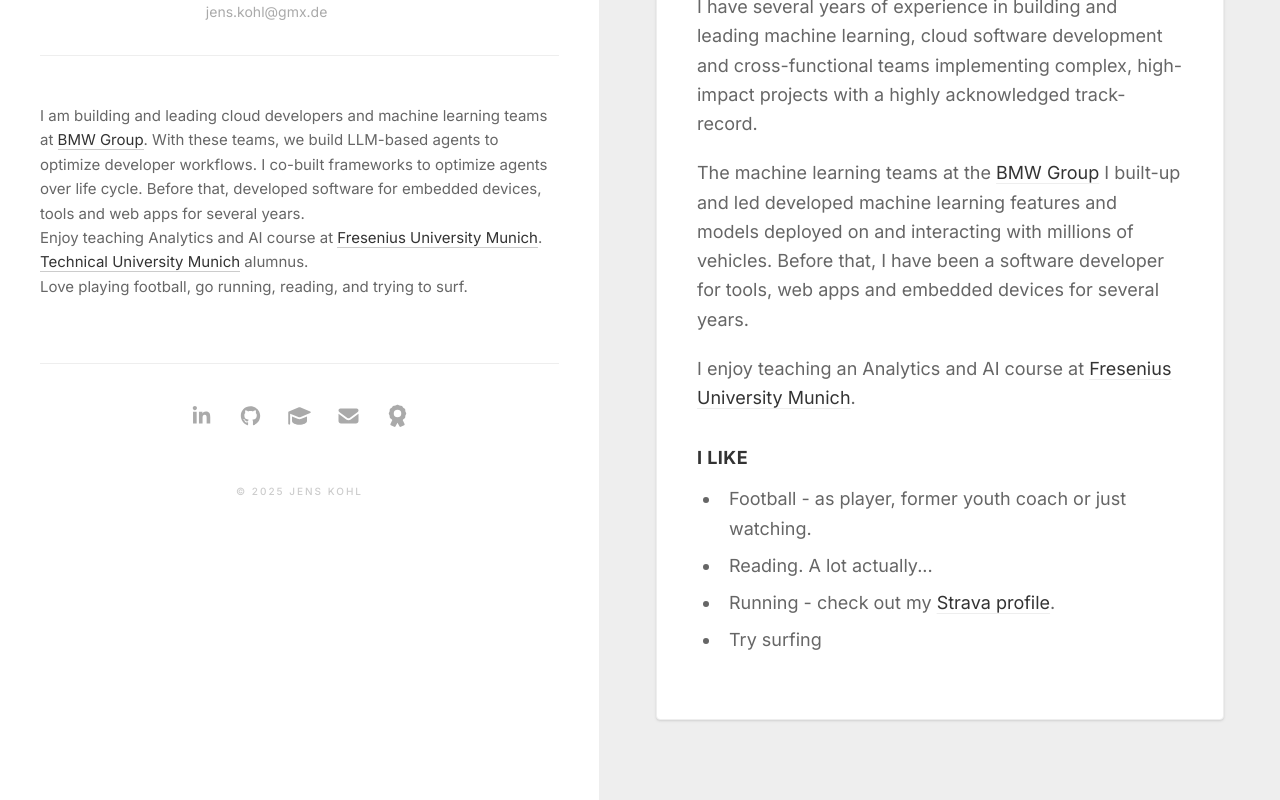
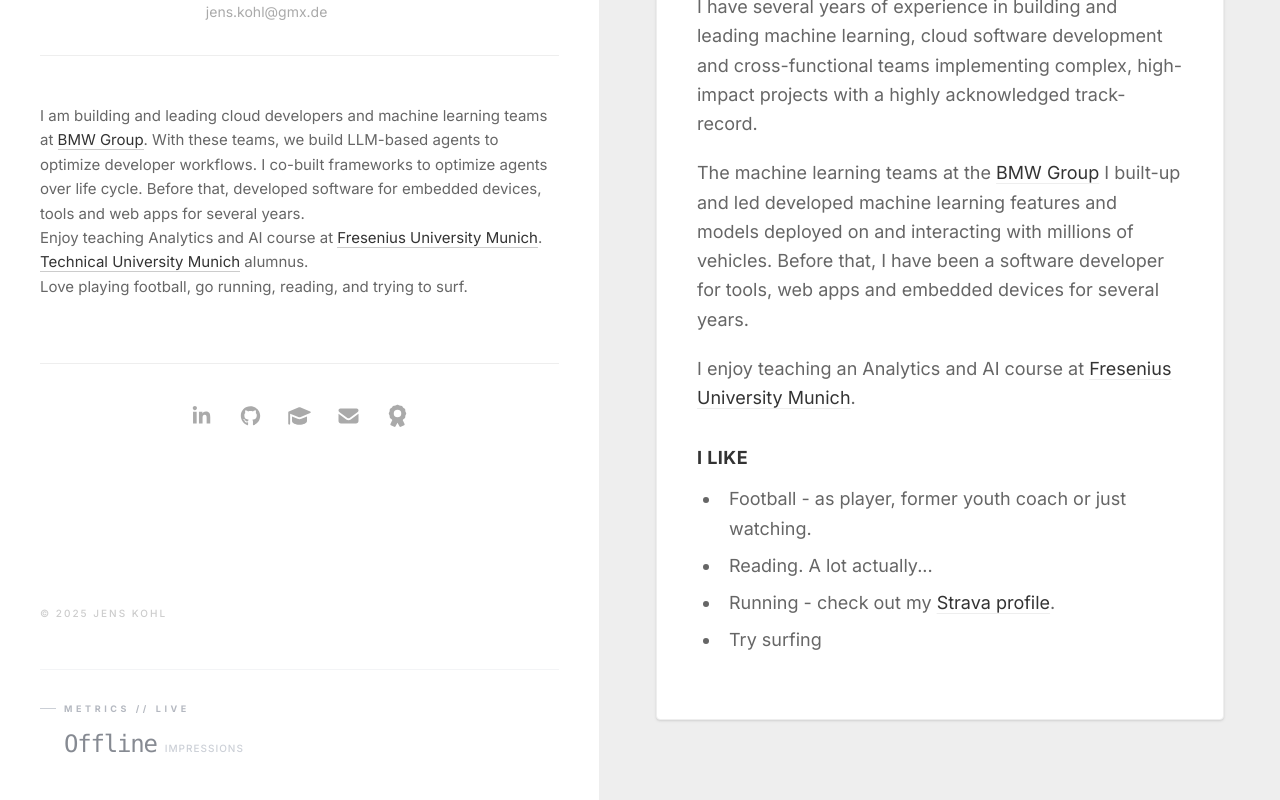
Before and after one commit to JensKohl/JensWebPage, a React (Vite) app: page / in a window 1280 px wide. Shown: the part 322-1122 px from the top of the page. Built offline with nearby package versions, Linux system fonts and the light colour scheme; no server answers.

Commit message:
Added page counter

```diff
--- a/index.html
+++ b/index.html
@@ -1,12 +1,12 @@
 <!DOCTYPE html>
 <html lang="en">
-  <link rel="preconnect" href="https://fonts.googleapis.com">
-  <link rel="preconnect" href="https://fonts.gstatic.com" crossorigin>
-  <link href="https://fonts.googleapis.com/css2?family=Inter:wght@300;400;500;600;700&family=Playfair+Display:wght@400;600;700&display=swap" rel="stylesheet">
-  <head>
+   <head>
     <meta charset="UTF-8" />
     <meta name="viewport" content="width=device-width, initial-scale=1.0" />
-    <title>Portfolio</title>
+    <link rel="preconnect" href="https://fonts.googleapis.com">
+    <link rel="preconnect" href="https://fonts.gstatic.com" crossorigin>
+    <link href="https://fonts.googleapis.com/css2?family=Inter:wght@300;400;500;600;700&family=Playfair+Display:wght@400;600;700&display=swap" rel="stylesheet">
+    <title>Jens' personal webpage</title>
   </head>
   <body>
     <div id="root"></div>
--- a/package.json
+++ b/package.json
@@ -20,6 +20,7 @@
 		"lucide-react": "^0.562.0",
 		"react": "^19.2.0",
 		"react-dom": "^19.2.0",
+		"react-ga4": "^2.1.0",
 		"react-markdown": "^10.1.0"
 	},
 	"devDependencies": {
--- a/src/components/ProfileCard.tsx
+++ b/src/components/ProfileCard.tsx
@@ -2,6 +2,7 @@ import React, { useState, useEffect } from 'react';
 import ReactMarkdown from 'react-markdown';
 import { FontAwesomeIcon } from '@fortawesome/react-fontawesome';
 import { social_links } from '../data/contact';
+import ViewCounter from './ViewCounter';
 
 const ProfileCard: React.FC = () => {
   // --- 1. STATE ---
@@ -119,13 +120,13 @@ const ProfileCard: React.FC = () => {
         ))}
       </div>
 
-      {/* 5. COPYRIGHT FOOTER
-          - mt-2 pt-12 creates space at the bottom. */}
-        <div className="mt-2 pt-12 flex flex-col items-center gap-8 w-full">
-            <p className="text-[10px] text-[#cccccc] uppercase tracking-[0.2em] font-medium">
-                © {new Date().getFullYear()} Jens Kohl
-            </p>
-        </div>
+      {/* 5. COPYRIGHT FOOTER */}
+      <div className="mt-auto pt-12 flex flex-col items-start w-full">
+        <p className="text-[10px] text-[#cccccc] uppercase tracking-[0.2em] font-medium">
+          © {new Date().getFullYear()} Jens Kohl
+        </p>
+      <ViewCounter />
+</div>
 
     </aside>
   );
--- /dev/null
+++ b/src/components/ViewCounter.tsx
@@ -0,0 +1,49 @@
+import React, { useState, useEffect } from 'react';
+
+const ViewCounter: React.FC = () => {
+  const [views, setViews] = useState<string>("···");
+
+  useEffect(() => {
+    const key = "dr-jens-kohl-2025-final";
+
+    // We use a very fast timeout to ensure the site doesn't wait
+    fetch(`https://api.counterapi.dev/v1/${key}/visits/up`)
+      .then((res) => res.json())
+      .then((data) => {
+        if (data && data.count) {
+          setViews(data.count.toLocaleString());
+        }
+      })
+      .catch(() => {
+        setViews("Offline"); // Feedback if blocked
+      });
+  }, []);
+
+  return (
+    <div className="mt-12 pt-8 border-t border-gray-100 group cursor-default w-full">
+      <div className="flex flex-col gap-3 transition-all duration-700 opacity-50 group-hover:opacity-100">
+
+        {/* Label Row */}
+        <div className="flex items-center gap-2">
+          <div className="h-[1px] w-4 bg-gray-400 group-hover:w-12 group-hover:bg-black transition-all duration-500"></div>
+          <span className="text-[9px] uppercase tracking-[0.4em] font-bold text-gray-500 group-hover:text-black transition-colors">
+            Metrics // Live
+          </span>
+        </div>
+
+        {/* Data Row */}
+        <div className="flex items-baseline gap-2 pl-6">
+          <span className="text-2xl font-light tracking-tighter text-gray-900 font-mono">
+            {views}
+          </span>
+          <span className="text-[10px] text-gray-400 font-medium uppercase tracking-widest">
+            Impressions
+          </span>
+        </div>
+
+      </div>
+    </div>
+  );
+};
+
+export default ViewCounter;
```
Also changed, not shown: 1 other file (tests, documents, lock files or other folders).
